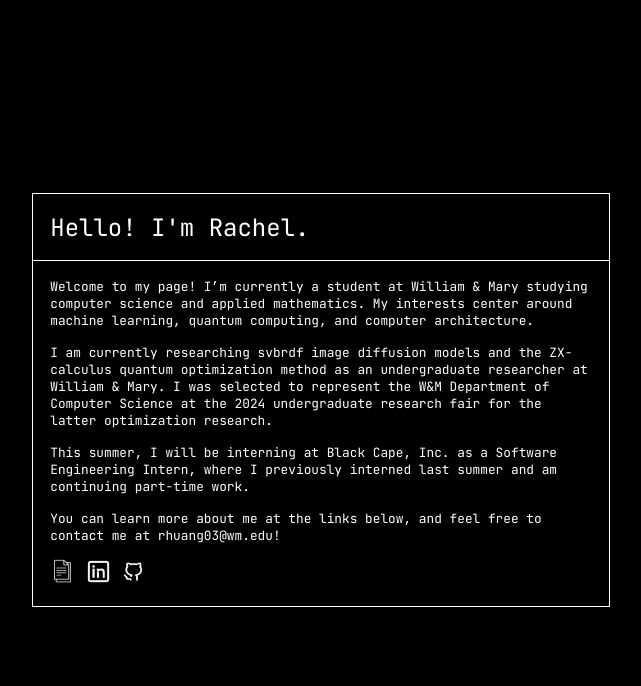
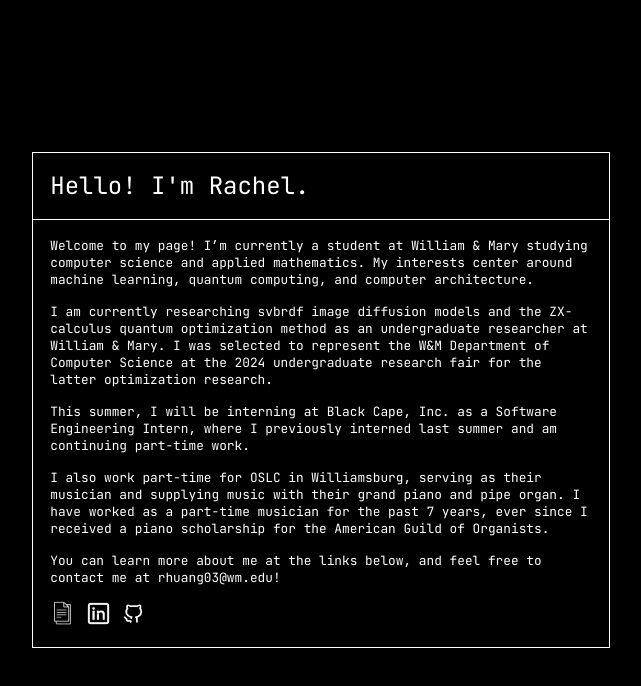
Before and after one commit to rrachelhuangg/website, a React (Create React App) app in the folder website/: page /#/ in a window 1280 px wide. Shown: the top 686 px of the page, without its empty margins (319-960 px from the left). Built offline with nearby package versions, Linux system fonts and the light colour scheme.

Commit message:
Minor updates

```diff
--- a/website/public/index.html
+++ b/website/public/index.html
@@ -24,7 +24,7 @@
       work correctly both with client-side routing and a non-root public URL.
       Learn how to configure a non-root public URL by running `npm run build`.
     -->
-    <title>React App</title>
+    <title>Rachel's Website</title>
   </head>
   <body>
     <noscript>You need to enable JavaScript to run this app.</noscript>
--- a/website/src/pages/HomePage.js
+++ b/website/src/pages/HomePage.js
@@ -42,6 +42,9 @@ function HomePage(){
                 This summer, I will be interning at Black Cape, Inc. as a Software Engineering Intern, where I previously interned last summer and am continuing part-time work.
                 </div>
                 <div className = "description">
+                I also work part-time for OSLC in Williamsburg, serving as their musician and supplying music with their grand piano and pipe organ. I have worked as a part-time musician for the past 7 years, ever since I received a piano scholarship for the American Guild of Organists.
+                </div>
+                <div className = "description">
                 You can learn more about me at the links below, and feel free to contact me at rhuang03@wm.edu!
                 </div>
                 <div id = "social-icons">
```
